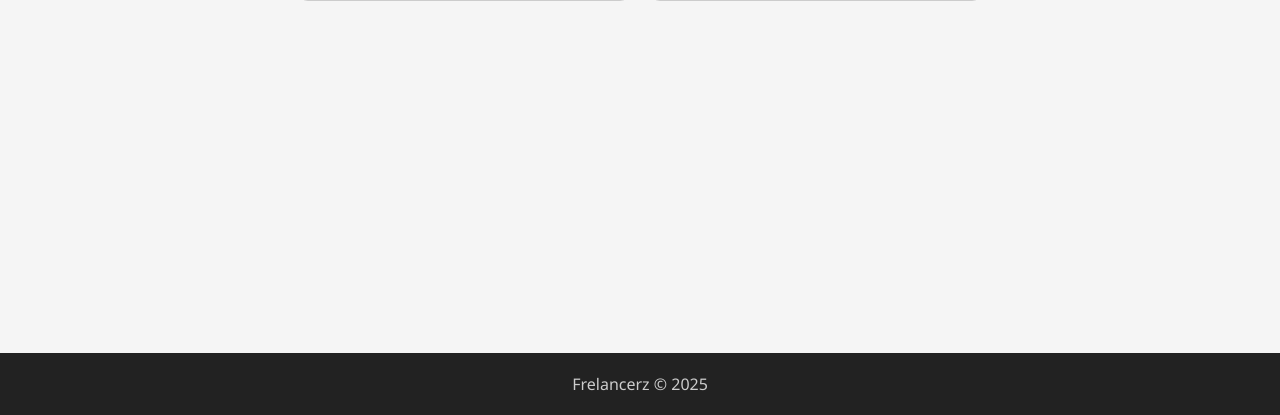
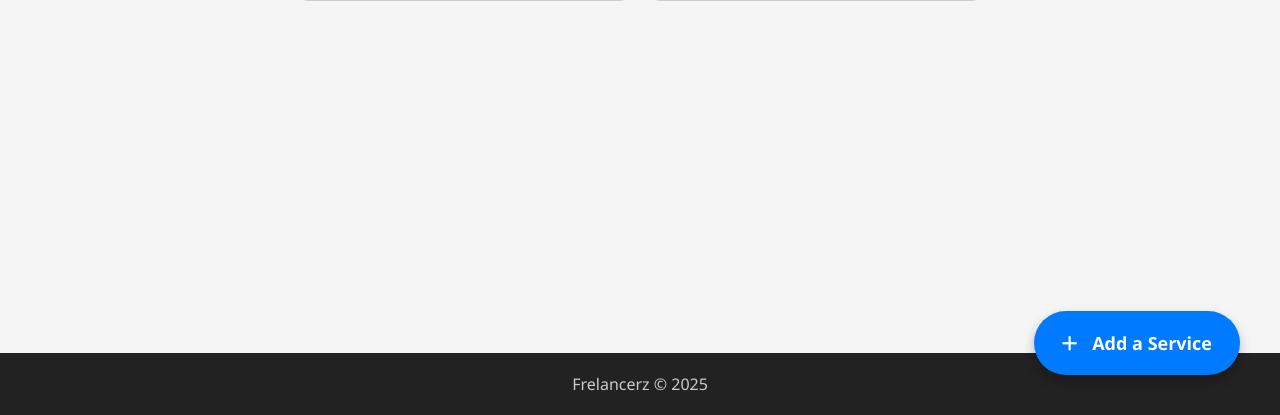
Before and after one commit to jpmartins448/Jules, a PHP site: page /pages/my_services.php in a window 1280 px wide. Shown: the part 385-800 px from the top of the page. Run offline with PHP 8.4, Linux system fonts and the light colour scheme; the visitor is signed in with stand-in values (Sample User, id 1); data comes from the database, SQL or seed files in the repository; both versions use the stored data as it was after the commit; some libraries are stand-ins or nearby versions.

Commit message:
some ui changes

```diff
--- a/css/style.css
+++ b/css/style.css
@@ -916,3 +916,25 @@ main {
   background: #aaa;
   border-radius: 4px;
 }
+
+
+.floating-add-button {
+  position: fixed;
+  bottom: 40px;
+  right: 40px;
+  background-color: #007BFF;
+  color: white;
+  padding: 20px 28px;
+  font-size: 18px;
+  border-radius: 50px;
+  text-decoration: none;
+  font-weight: bold;
+  box-shadow: 0 6px 12px rgba(0, 0, 0, 0.25);
+  z-index: 1000;
+  transition: background-color 0.3s ease;
+}
+
+.floating-add-button:hover {
+  background-color: #0056b3;
+  text-decoration: none;
+}
--- a/pages/my_services.php
+++ b/pages/my_services.php
@@ -32,4 +32,10 @@ drawHeader($session);
   <?php endforeach; ?>
 </div>
 
+<a href="../pages/addservice.php" class="floating-add-button">
+  <i class="fa fa-plus" style="margin-right: 10px;"></i> Add a Service
+</a>
+
+
+
 <?php drawFooter(); ?>
--- a/templates/common.tpl.php
+++ b/templates/common.tpl.php
@@ -89,7 +89,6 @@ function getRandomColorClass() {
   </div>
   <div id="dropdown-menu" class="dropdown-menu hidden">
     <a href="../pages/profile.php"><i class="fa fa-cog"></i> Settings</a>
-    <a href="../pages/addservice.php"><i class="fa fa-cog"></i> Add a Service</a>
     <form action="../actions/action_logout.php" method="post">
       <button type="submit"><i class="fa fa-door-open"></i> Logout</button>
     <a href="../pages/messages.php"><i class="fa fa-envelope"></i> Messages</a>
```
Also changed, not shown: database/database.db.
